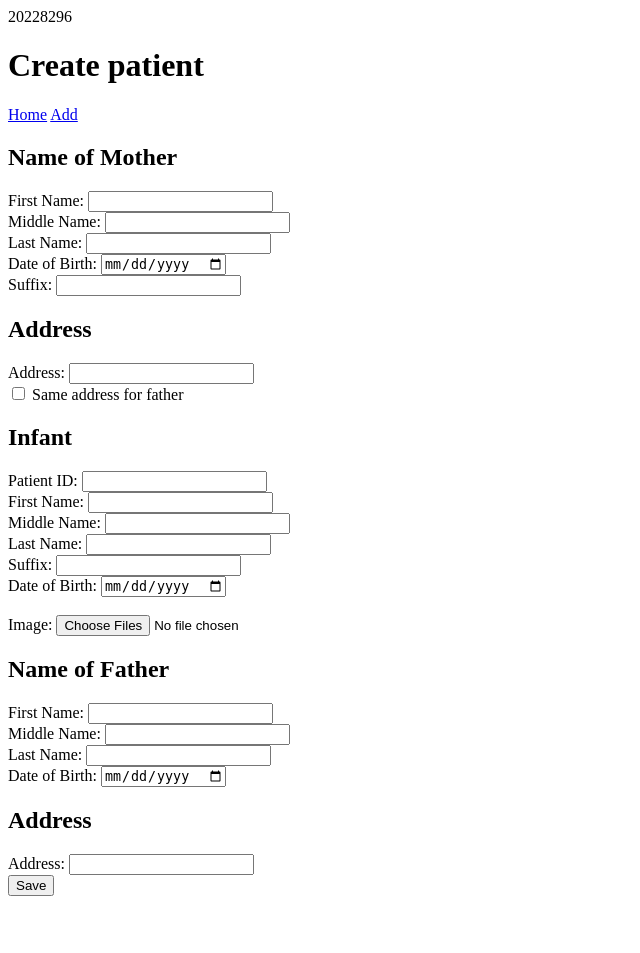
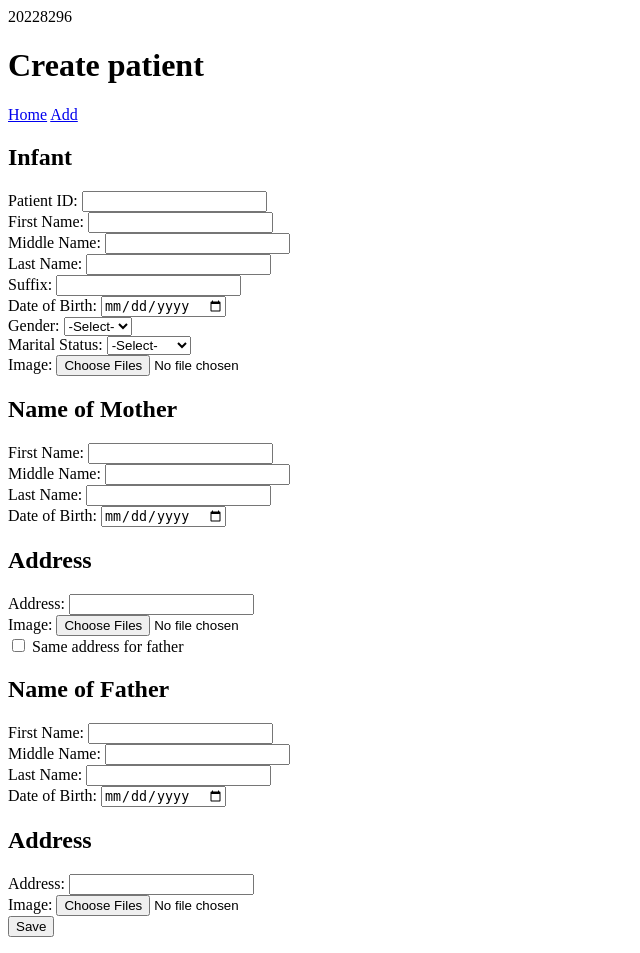
Before and after one commit to mathewdy/cdss_feu, a PHP site: page /patients/create-patient.php in a window 1280 px wide. Shown: the whole page, without its empty margins (0-640 px from the left). Before the commit the page ends 896 px from the top, so only its background shows below. Run offline with PHP 8.4, Linux system fonts and the light colour scheme; a user stored in the database is signed in.

Commit message:
code ka na ng front end

```diff
--- a/users/patients/create-patient.php
+++ b/users/patients/create-patient.php
@@ -3,7 +3,7 @@ ob_start();
 session_start();
 include('../../connection/connection.php');
 echo $_SESSION['account_id'] ;
-
+//error_reporting(E_ERROR | E_PARSE);
 
 ?>
 
@@ -22,6 +22,52 @@ echo $_SESSION['account_id'] ;
     <a href="javascript:void(0)" class="add-more-form">Add</a>
 
     <form action="" method="POST" enctype='multipart/form-data'>
+
+
+        <h2>Infant</h2>
+
+        <div class="main-form">
+        <label for="">Patient ID:</label>
+        <input type="number" name="patient_id[]">
+        <br>
+        <label for="">First Name:</label>
+        <input type="text" name="first_name_infant[]">
+        <br>
+        <label for="">Middle Name:</label>
+        <input type="text" name="middle_name_infant[]">
+        <br>
+        <label for="">Last Name:</label>
+        <input type="text" name="last_name_infant[]">
+        <br>
+        <label for="">Suffix:</label>
+        <input type="text" name="suffix_infant[]">
+        <br>
+        <label for="">Date of Birth:</label>
+        <input type="date" name="date_of_birth_infant[]" id="">
+        <br>
+        <label for="">Gender:</label>
+        <select name="gender_infant[]" id="">
+            <option value="">-Select-</option>
+            <option value="1">Male</option>
+            <option value="2">Female</option>
+        </select>
+        <br>
+        <label for="">Marital Status:</label>
+        <select name="marital_status_infant[]" id="">
+            <option value="">-Select-</option>
+            <option value="1">Single</option>
+            <option value="2">Married</option>
+            <option value="3">Divorced</option>
+            <option value="4">Separated</option>
+        </select>
+        <br>
+        <label for="">Image:</label>
+        <input type="file" name="image_infant[]" multiple="">
+        <br>
+        </div>
+
+
+    <div class="paste-new-forms"></div>
 
         <h2>Name of Mother</h2>
 
@@ -43,10 +89,6 @@ echo $_SESSION['account_id'] ;
 
         <br>
 
-        <label for="">Suffix:</label>
-        <input type="text" name="suffix_mother">
-        <br>
-
         <h2>Address</h2>
 
         <label for="">Address:</label>
@@ -54,37 +96,13 @@ echo $_SESSION['account_id'] ;
 
         <br>
 
+        <label for="">Image:</label>
+        <input type="file" name="image_mother" multiple="">
+        <br>
+
         <input type="checkbox" name="" id="">
         <label for="">Same address for father</label>
 
-        <h2>Infant</h2>
-
-        <div class="main-form">
-        <label for="">Patient ID:</label>
-        <input type="text" name="patient_id[]">
-        <br>
-        <label for="">First Name:</label>
-        <input type="text" name="first_name_infant[]">
-        <br>
-        <label for="">Middle Name:</label>
-        <input type="text" name="middle_name_infant[]">
-        <br>
-        <label for="">Last Name:</label>
-        <input type="text" name="last_name_infant[]">
-        <br>
-        <label for="">Suffix:</label>
-        <input type="text" name="suffix_infant[]">
-        <br>
-        <label for="">Date of Birth:</label>
-        <input type="date" name="date_of_birth_infant[]" id="">
-        </div>
-        <br>
-        <label for="">Image:</label>
-        <input type="file" name="image_infant[]" multiple="">
-        <br>
-
-
-        <div class="paste-new-forms"></div>
 
 
 
@@ -112,10 +130,13 @@ echo $_SESSION['account_id'] ;
         <input type="text" name="address_father">
         <br>
 
+        <label for="">Image:</label>
+        <input type="file" name="image_father" multiple="">
+        <br>
 
         <!-- stepper
-        1. Mother
-        2. Infant
+        1. Infant
+        2. Mother
         3. Father
         4. Save
         patapusin mo lang code ko -->
@@ -138,7 +159,7 @@ echo $_SESSION['account_id'] ;
             $(document).on('click', '.add-more-form', function (){
                 $('.paste-new-forms').append('<div class="main-form">\
                     <label for="">Patient ID:</label>\
-                    <input type="text" name="patient_id[]">\
+                    <input type="number" name="patient_id[]">\
                     <br>\
                     <label for="">First Name:</label>\
                     <input type="text" name="first_name_infant[]">\
@@ -156,6 +177,22 @@ echo $_SESSION['account_id'] ;
                     <input type="date" name="date_of_birth_infant[]" id="">\
                     <br>\
                     <label for="">Image:</label>\
+                    <label for="">Gender:</label>\
+                    <select name="gender_infant[]" id="">\
+                        <option value="">-Select-</option>\
+                        <option value="1">Male</option>\
+                        <option value="2">Female</option>\
+                    </select>\
+                    <br>\
+                    <label for="">Marital Status:</label>\
+                    <select name="marital_status_infant[]" id="">\
+                        <option value="">-Select-</option>\
+                        <option value="1">Single</option>\
+                        <option value="2">Married</option>\
+                        <option value="3">Divorced</option>\
+                        <option value="4">Separated</option>\
+                    </select>\
+                    <br>\
                     <input type="file" name="image_infant[]" multiple="">\
                     <br>\
                     <input type="submit" class="remove-button" name="remove_infant" value="Remove" >\
@@ -175,99 +212,86 @@ if(isset($_POST['create_patient'])){
     date_default_timezone_set("Asia/Manila");
     $date = date('y-m-d');
 
+    $patient_id = $_POST['patient_id'];
     $first_name_infant = $_POST['first_name_infant'];
+    $middle_name_infant = $_POST['middle_name_infant'];
+    $last_name_infant = $_POST['last_name_infant'];
+    $suffix_infant = $_POST['suffix_infant'];
+    $date_of_birth_infant =  $_POST['date_of_birth_infant'];
+    $gender_infant = $_POST['gender_infant'];
+    $martital_status_infant = $_POST['marital_status_infant'];
     $image_infant = $_FILES['image_infant']['name'];
+
+    $account_id_mother = "2024".rand('1','10') . substr(str_shuffle(str_repeat("0123456789", 5)), 0, 3) ;
+
+    $account_id_father = "2024".rand('1','10') . substr(str_shuffle(str_repeat("0123456789", 5)), 0, 3) ;
+
+    $account_id_user = $_SESSION['account_id'];
 
 
     foreach($image_infant as $key => $value){
+        $data_patient_id = $patient_id [$key];
+        $data_first_name_infant = $first_name_infant[$key];
+        $data_middle_name_infant = $middle_name_infant[$key];
+        $data_last_name_infant = $last_name_infant[$key];
+        $data_suffix_infant = $suffix_infant[$key];
+        $data_date_of_birth_infant = $date_of_birth_infant[$key];
+        $data_gender_infant = $gender_infant[$key];
+        $data_marital_status_infant = $martital_status_infant[$key];
         $image_infant = $_FILES['image_infant']['name'][$key];
+
         $img_path = "infant_images/".$image_infant;
         $tmp_name= $_FILES['image_infant']['tmp_name'][$key];
         move_uploaded_file($tmp_name, $img_path);
-        $data_first_name_infant = $first_name_infant[$value];
-        $insert = "INSERT INTO infants (first_name,image) VALUES ('$data_first_name_infant','".$value."')";
-        $result = mysqli_query ($conn,$insert);
-        echo "added";
+
+        $query_check_infant = "SELECT * FROM infants WHERE patient_id = '$data_patient_id' AND first_name = '$data_first_name_infant' AND middle_name = '$data_middle_name_infant' AND last_name = '$data_last_name_infant' AND date_of_birth = '$data_date_of_birth_infant' AND gender = '$data_gender_infant' AND marital_status = '$data_marital_status_infant'";
+        $run_query_check_infant = mysqli_query($conn,$query_check_infant);
+
+        if(mysqli_num_rows($run_query_check_infant) > 0){
+             echo "infant already added";
+        }else{
+            $query_infant = "INSERT INTO infants (patient_id,first_name,middle_name,last_name,suffix,date_of_birth,gender,marital_status,image,id_mother_parent,id_father_parent,id_remarks,date_created,date_updated,modified_by) VALUES ('$data_patient_id','$data_first_name_infant','$data_middle_name_infant','$data_last_name_infant','$data_suffix_infant','$data_date_of_birth_infant','$data_gender_infant','$data_marital_status_infant','".$value."', '$account_id_mother','$account_id_father','0','$date','$date', '$account_id_user')";
+            $result_infant = mysqli_query ($conn,$query_infant);
+
+            echo "added infant";
+
+
+        }
     }
 
+    $first_name_mother = $_POST['first_name_mother'];
+    $middle_name_mother = $_POST['middle_name_mother'];
+    $last_name_mother = $_POST['last_name_mother'];
+    $date_of_birth_mother = $_POST['date_of_birth_mother'];
+    $address_mother = $_POST['address_mother'];
 
+    //image
+    $image_mother = $_FILES['image_mother']['name'];
+    $allowed_extension = array('gif','png','jpg','jpeg', 'PNG', 'GIF', 'JPG', 'JPEG');
+    $filename = $_FILES['image_mother']['name'];
 
+    $query_check_mother = "SELECT * FROM mothers WHERE first_name = '$first_name_mother' AND middle_name ='$middle_name_mother' AND last_name = '$last_name_mother' AND date_of_birth = '$date_of_birth_mother' AND address = '$address_mother' ";
+    $result_check_mother = mysqli_query($conn,$query_check_mother);
+    if(mysqli_num_rows($result_check_mother) > 0){
+        echo "error inserting mother, already added";
+    }else{
+        $query_mother = "INSERT INTO mothers (first_name,middle_name,last_name,date_of_birth,address,image,date_created,date_updated,modified_by) VALUES ('$first_name_mother', '$middle_name_mother','$last_name_mother', '$date_of_birth_mother','$address_mother','$image_mother','$date', '$date', '$account_id_user' )";
+        $result_mother = mysqli_query($conn,$query_mother);
 
+        if($result_mother) {
+            move_uploaded_file($_FILES["image_mother"]["tmp_name"], "mother_images/".$_FILES["image_mother"]["name"]);
+            echo "added mother";
+        }
+    }
 
-    // $middle_name_infant = $_POST['middle_name_infant'];
-    // $last_name_infant = $_POST['last_name_infant'];
-    // $suffix_infant = $_POST['suffix_infant'];
-    // $date_of_birth_infant = $_POST['date_of_birth_infant'];
-
-    // $patient_id = $_POST['patient_id'];
-
-    // foreach($first_name_infant as $index => $data){
-    //     $data_first_name_infant = $first_name_infant[$index];
-
-    //     $query_check_infant = "SELECT * FROM infants WHERE account_id='$account_id_infant' AND first_name = '$first_name_infant' AND middle_name = '$middle_name_infant' AND last_name = '$last_name' AND birthday = '$date_of_birth' first_name = '$data_first_name_infant'";
-    //     $query_check_infant = mysqli_query($conn,$query_check_infant);
-
-    //     if(mysqli_num_rows($query_check_infant) > 0){
-    //         echo "infant already added";
-    //     }else{
-    //         $query_create_patient = "INSERT INTO infants (account_id,first_name,middle_name,last_name,suffix,birthday,id_mother_parent,id_father_parent,id_remarks,date_created,date_updated,modified_by) VALUES ('$account_id_infant','$data_first_name_infant','$middle_name_infant','$last_name_infant','$suffix_infant','$date_of_birth_infant','$account_id_mother','$account_id_father', '0', '$date' , '$date' , '$account_id_user')";
-    //         $query_run_create = mysqli_query($conn,$query_create_patient);
-    //         echo "added";
-    //     }
-
-
-
-    //     }
-
-
-
-
-
-    // $first_name_mother = $_POST['first_name_mother'];
-    // $middle_name_mother = $_POST['middle_name_mother'];
-    // $last_name_mother = $_POST['last_name_mother'];
-    // $date_of_birth_mother = $_POST['date_of_birth_mother'];
-    // $suffix_mother = $_POST['suffix_mother'];
-
-    // $address_mother = $_POST['address_mother'];
-
-    // $first_name_father = $_POST['first_name_father'];
-    // $middle_name_father = $_POST['middle_name_father'];
-    // $last_name_father = $_POST['last_name_father'];
-    // $date_of_birth_father = $_POST['date_of_birth_father'];
-    // $suffix_father = $_POST['suffix_father'];
-
-    // $house_number_father = $_POST['address_father'];
-
-
-
-
-    // $account_id_mother = "2024".rand('1','10') . substr(str_shuffle(str_repeat("0123456789", 5)), 0, 3) ;
-
-    // $account_id_father = "2024".rand('1','10') . substr(str_shuffle(str_repeat("0123456789", 5)), 0, 3) ;
-
-
-    //
-
-
-    // //subject to change
-    //
-
-    // if(mysqli_num_rows($query_check_infant) > 0){
-    //     echo "infant already added";
-    // }else{
-
-    // //subject to change
-
+    // foreach($patient_id as $key => $value){
+    //     $data_patient_id = $patient_id [$key];
 
     // }
 
 
 
-
-
 }
-
 
 ob_end_flush();
 ?>
--- a/users/registration.php
+++ b/users/registration.php
@@ -132,7 +132,7 @@ if(isset($_POST['create_account'])){
     $middle_name = $_POST['middle_name'];
     $last_name = $_POST['last_name'];
     $role = $_POST['role'];
-    $date_of_birth = $_POST['date_of_birth'];
+    $date_of_birth = date('Y-m-d',strtotime($_POST['date_of_birth']));
     $house_number = $_POST['house_number'];
     $street = $_POST['street'];
     $subdivision = $_POST['subdivision'];
@@ -170,14 +170,14 @@ if(isset($_POST['create_account'])){
     }
 
 
-    $query_check_user = "SELECT * FROM users WHERE username='$username' AND first_name = '$first_name' AND last_name = '$last_name' AND birthday = '$date_of_birth' ";
+    $query_check_user = "SELECT * FROM users WHERE username='$username' AND first_name = '$first_name' AND last_name = '$last_name' AND date_of_birth = '$date_of_birth' ";
     $run_check_user = mysqli_query($conn,$query_check_user);
 
     if(mysqli_num_rows($run_check_user) > 0){
         echo "<script>alert('User Already Added')</script>";
         exit();
     }else{
-        $query_register = "INSERT INTO users (account_id,username,password,first_name,middle_name,last_name,role,birthday,house_number,street,subdivision,brgy,city,region,zipcode,image,date_created,date_updated) VALUES ('$account_id', '$username','$new_password','$first_name','$middle_name','$last_name','$role','$date_of_birth','$house_number','$street','$subdivision','$brgy','$city','$region','$zip_code','$user_image','$date','$date')";
+        $query_register = "INSERT INTO users (account_id,username,password,first_name,middle_name,last_name,role,date_of_birth,house_number,street,subdivision,brgy,city,region,zipcode,image,date_created,date_updated) VALUES ('$account_id', '$username','$new_password','$first_name','$middle_name','$last_name','$role','$date_of_birth','$house_number','$street','$subdivision','$brgy','$city','$region','$zip_code','$user_image','$date','$date')";
         $run_sql = mysqli_query($conn,$query_register);
         //subject change
         echo "user_added" ;
```
Also changed, not shown: connection/cdss (2).sql (renamed from connection/cdss (1).sql, +17 -31 lines), users/patients/infant_images/6c7be8fb-eca6-4406-8fe0-0920e4cef805.jpg (added), users/patients/infant_images/WIN_20230901_10_53_24_Pro.jpg (deleted), users/patients/infant_images/WIN_20240124_22_51_30_Pro.jpg (deleted), users/patients/mother_images/image.png (added), 1 other file.
